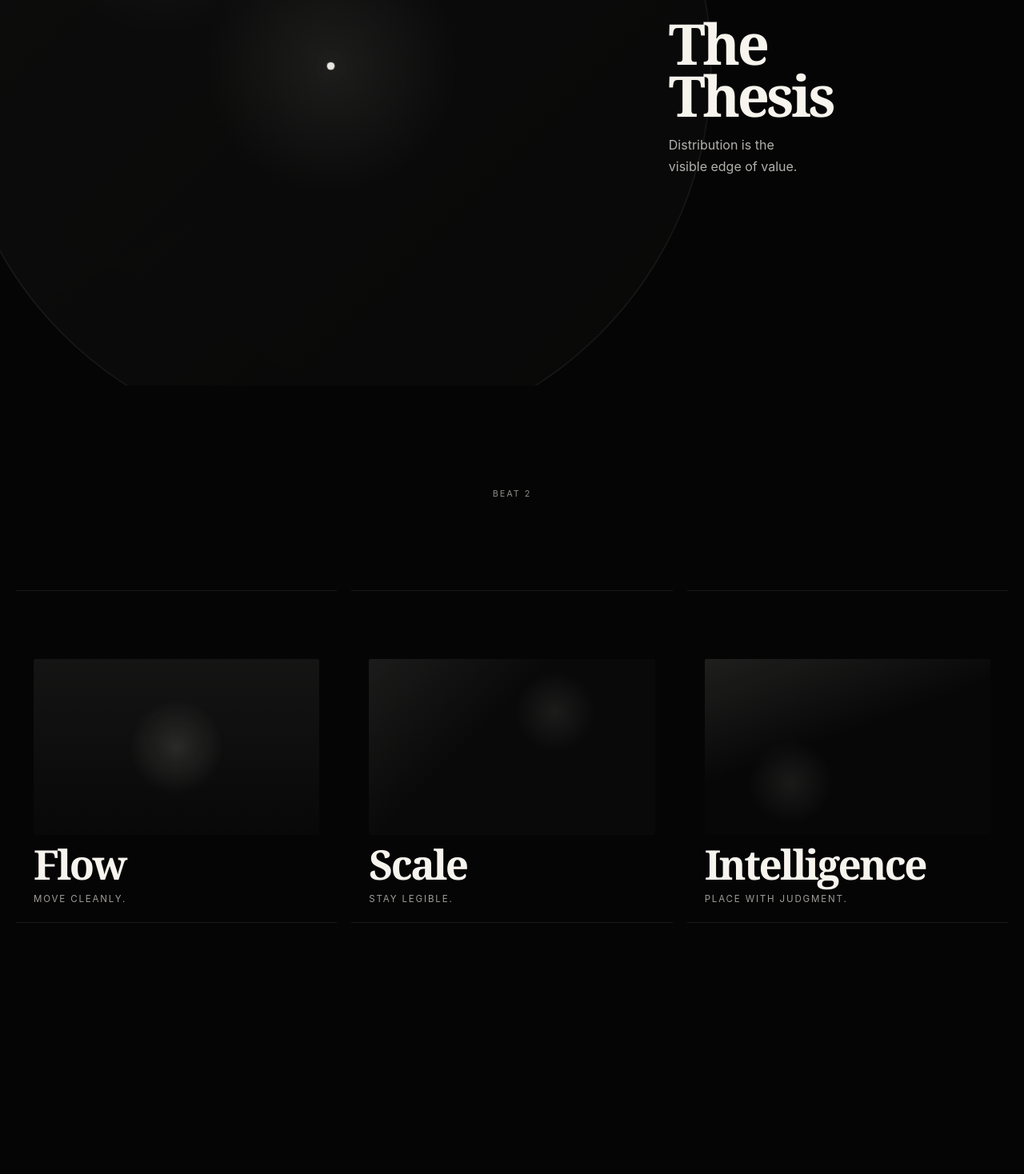
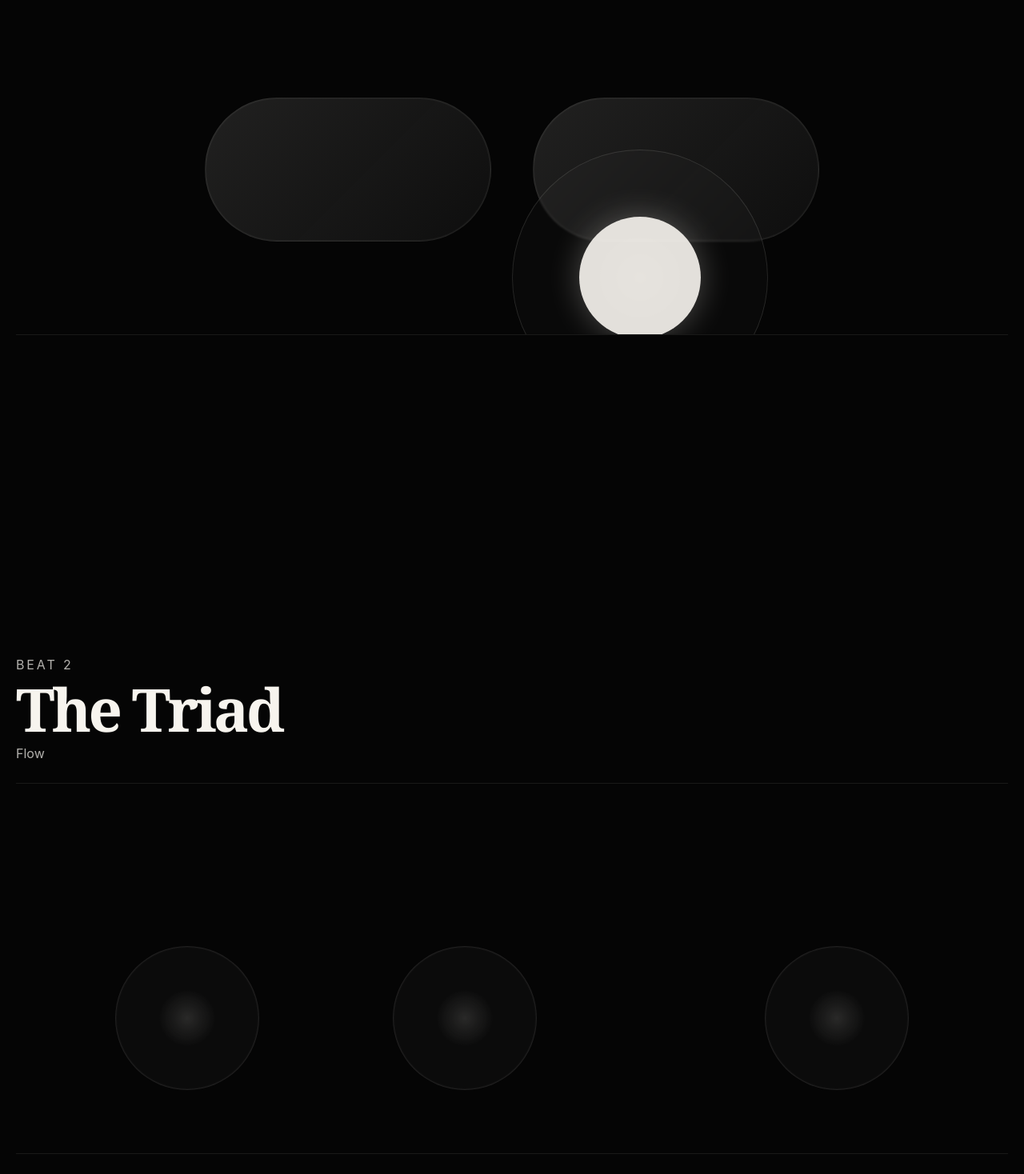
Before and after one commit to mcmr-git/mauri-hq-distribution-layer, a Next.js app: page / in a window 1280 px wide. Shown: the part 1118-2586 px from the top of the page at 80% size. Built offline with nearby package versions, Linux system fonts and the light colour scheme; a web font is replaced by a local one.

Commit message:
Morphic Beat 1 + Beat 2 animations with Framer Motion LayoutGroup

```diff
--- a/src/app/page.module.css
+++ b/src/app/page.module.css
@@ -53,20 +53,24 @@
 }
 
 .hero,
-.beatSection {
+.beatSection,
+.beatSectionShort {
   position: relative;
-  overflow: hidden;
   display: grid;
   place-items: center;
 }
 
 .hero {
   min-height: 100svh;
+  overflow: hidden;
 }
 
 .beatSection {
-  min-height: 100svh;
-  padding: 10svh 0;
+  min-height: 128svh;
+}
+
+.beatSectionShort {
+  min-height: 88svh;
 }
 
 .heroVisual {
@@ -171,168 +175,215 @@
   border: 1px solid rgba(247, 244, 238, 0.12);
 }
 
-.beatLabel {
-  margin-bottom: 18px;
-}
-
-.beatLayout {
+.beatSticky {
   width: min(1440px, calc(100vw - 40px));
   margin: 0 auto;
   display: grid;
-  grid-template-columns: 1.3fr 0.7fr;
-  gap: 28px;
-  align-items: center;
+  gap: 22px;
+  padding: 14svh 0 8svh;
+  align-self: start;
+  position: sticky;
+  top: 12svh;
 }
 
-.thesisMark {
-  position: relative;
-  min-height: 64svh;
+.beatMeta,
+.beatMetaCompact {
   display: grid;
-  place-items: center;
+  gap: 8px;
 }
 
-.thesisRing,
-.thesisCore {
-  position: absolute;
-  border-radius: 50%;
-}
-
-.thesisRing {
-  width: min(74vw, 880px);
-  height: min(74vw, 880px);
-  border: 1px solid rgba(247, 244, 238, 0.1);
-  background:
-    radial-gradient(circle at 50% 50%, rgba(247,244,238,0.08), transparent 24%),
-    radial-gradient(circle at 28% 30%, rgba(247,244,238,0.05), transparent 16%),
-    linear-gradient(135deg, rgba(247,244,238,0.04), rgba(247,244,238,0.015));
-}
-
-.thesisCore {
-  width: 9px;
-  height: 9px;
-  background: rgba(247, 244, 238, 0.94);
-  box-shadow: 0 0 40px rgba(247, 244, 238, 0.4);
-}
-
-.beatCopy {
-  justify-self: start;
-  max-width: 18ch;
-}
-
-.beatCopy h2,
-.bridgeBlock p,
-.entryLink {
+.beatMeta h2 {
   font-family: var(--serif);
+  font-size: clamp(2.6rem, 5.8vw, 5.6rem);
+  line-height: 0.92;
   letter-spacing: -0.05em;
 }
 
-.beatCopy h2 {
-  font-size: clamp(2.5rem, 5.5vw, 5.2rem);
-  line-height: 0.92;
-}
-
-.beatCopy p {
-  margin-top: 16px;
+.beatMeta p,
+.beatMetaCompact p {
+  max-width: 30ch;
   color: rgba(247, 244, 238, 0.72);
   font-size: clamp(1rem, 1.25vw, 1.08rem);
   line-height: 1.7;
 }
 
-.triadGrid {
-  width: min(1440px, calc(100vw - 40px));
-  margin: 0 auto;
-  display: grid;
-  grid-template-columns: repeat(3, minmax(0, 1fr));
-  gap: 18px;
-}
-
-.triadCard {
-  min-height: 52svh;
-  padding: 22px;
+.thesisScene,
+.triadScene {
+  position: relative;
+  min-height: min(58svh, 680px);
   border-top: 1px solid rgba(247, 244, 238, 0.08);
   border-bottom: 1px solid rgba(247, 244, 238, 0.08);
-  display: grid;
-  align-content: end;
-  gap: 12px;
-}
-
-.triadGlyph,
-.triadGlyphAlt,
-.triadGlyphThird {
-  height: 220px;
-  border-radius: 2px;
-  position: relative;
   overflow: hidden;
 }
 
-.triadGlyph {
-  background:
-    linear-gradient(180deg, rgba(247,244,238,0.05), transparent),
-    radial-gradient(circle at 50% 50%, rgba(247,244,238,0.12), transparent 28%),
-    #080808;
+.thesisLeft,
+.thesisRight,
+.thesisAnchor,
+.thesisLeftMerged,
+.thesisRightMerged,
+.thesisAnchorMerged,
+.triadAFlow,
+.triadBFlow,
+.triadCFlow,
+.triadAScale,
+.triadBScale,
+.triadCScale,
+.triadAIntel,
+.triadBIntel,
+.triadCIntel {
+  position: absolute;
+  border-radius: 999px;
+  transform-origin: center;
 }
 
-.triadGlyphAlt {
+.thesisLeft,
+.thesisRight,
+.thesisLeftMerged,
+.thesisRightMerged {
+  width: min(28vw, 360px);
+  height: min(16vw, 180px);
   background:
-    linear-gradient(135deg, rgba(247,244,238,0.08), transparent 40%),
-    radial-gradient(circle at 65% 30%, rgba(247,244,238,0.08), transparent 18%),
+    linear-gradient(135deg, rgba(247,244,238,0.1), rgba(247,244,238,0.02)),
     #090909;
+  border: 1px solid rgba(247, 244, 238, 0.08);
+  box-shadow: inset 0 0 0 1px rgba(247, 244, 238, 0.04);
 }
 
-.triadGlyphThird {
-  background:
-    linear-gradient(160deg, rgba(247,244,238,0.1), transparent 45%),
-    radial-gradient(circle at 30% 70%, rgba(247,244,238,0.08), transparent 18%),
-    #070707;
+.thesisLeft {
+  top: 24%;
+  left: 8%;
 }
 
-.triadCard h3 {
-  font-family: var(--serif);
-  font-size: clamp(2rem, 4vw, 3.8rem);
-  line-height: 0.96;
-  letter-spacing: -0.05em;
+.thesisRight {
+  top: 58%;
+  right: 8%;
 }
 
-.triadCard p {
-  color: rgba(247, 244, 238, 0.64);
-  font-size: 0.72rem;
-  letter-spacing: 0.16em;
-  text-transform: uppercase;
+.thesisLeftMerged {
+  top: 36%;
+  left: 19%;
 }
 
-.bridgeBlock {
-  width: min(1440px, calc(100vw - 40px));
-  margin: 0 auto;
-  display: grid;
-  gap: 16px;
-  justify-items: start;
+.thesisRightMerged {
+  top: 36%;
+  right: 19%;
 }
 
-.bridgeLine {
-  width: 100%;
-  height: 1px;
-  background: linear-gradient(90deg, transparent, rgba(247,244,238,0.22), transparent);
+.thesisAnchor,
+.thesisAnchorMerged {
+  width: min(26vw, 320px);
+  height: min(26vw, 320px);
+  left: 50%;
+  top: 50%;
+  transform: translate(-50%, -50%);
+  border: 1px solid rgba(247, 244, 238, 0.12);
+  background:
+    radial-gradient(circle at 50% 50%, rgba(247,244,238,0.15), transparent 28%),
+    rgba(247,244,238,0.02);
+  backdrop-filter: blur(1px);
 }
 
-.bridgeBlock p {
-  max-width: 16ch;
-  font-size: clamp(2.2rem, 4.6vw, 4.8rem);
-  line-height: 0.96;
-  color: var(--ink);
+.thesisAnchor::after,
+.thesisAnchorMerged::after {
+  content: '';
+  position: absolute;
+  inset: 26%;
+  border-radius: 50%;
+  background: rgba(247, 244, 238, 0.92);
+  filter: blur(0.2px);
+  box-shadow: 0 0 40px rgba(247, 244, 238, 0.28);
 }
 
-.entryBlock {
-  width: min(1440px, calc(100vw - 40px));
-  margin: 0 auto;
+.triadAFlow,
+.triadBFlow,
+.triadCFlow,
+.triadAScale,
+.triadBScale,
+.triadCScale,
+.triadAIntel,
+.triadBIntel,
+.triadCIntel {
+  width: min(18vw, 180px);
+  height: min(18vw, 180px);
+  background:
+    radial-gradient(circle at 50% 50%, rgba(247,244,238,0.15), transparent 28%),
+    rgba(247,244,238,0.03);
+  border: 1px solid rgba(247, 244, 238, 0.1);
+  box-shadow: inset 0 0 0 1px rgba(247, 244, 238, 0.03);
+}
+
+.triadAFlow {
+  left: 10%;
+  top: 44%;
+  transform: translateY(-50%);
+}
+
+.triadBFlow {
+  left: 38%;
+  top: 44%;
+  transform: translateY(-50%);
+}
+
+.triadCFlow {
+  right: 10%;
+  top: 44%;
+  transform: translateY(-50%);
+}
+
+.triadAScale {
+  left: 50%;
+  top: 18%;
+  transform: translateX(-50%);
+}
+
+.triadBScale {
+  left: 50%;
+  top: 50%;
+  transform: translate(-50%, -50%);
+  width: min(22vw, 240px);
+  height: min(22vw, 240px);
+}
+
+.triadCScale {
+  left: 50%;
+  top: 82%;
+  transform: translateX(-50%);
+}
+
+.triadAIntel {
+  left: 18%;
+  top: 22%;
+}
+
+.triadBIntel {
+  left: 50%;
+  top: 50%;
+  transform: translate(-50%, -50%);
+  width: min(14vw, 150px);
+  height: min(14vw, 150px);
+  background:
+    radial-gradient(circle at 50% 50%, rgba(247,244,238,0.34), transparent 26%),
+    rgba(247,244,238,0.04);
+}
+
+.triadCIntel {
+  right: 18%;
+  bottom: 22%;
+}
+
+.beatSectionShort .beatSticky {
+  padding-top: 10svh;
+}
+
+.entryPanel {
   display: grid;
   gap: 20px;
-  justify-items: start;
 }
 
 .entryVisual {
   position: relative;
   width: 100%;
-  min-height: 54svh;
+  min-height: 46svh;
   overflow: hidden;
   border-top: 1px solid rgba(247, 244, 238, 0.08);
   border-bottom: 1px solid rgba(247, 244, 238, 0.08);
@@ -361,30 +412,13 @@
   color: var(--ink);
   border-bottom: 1px solid rgba(247, 244, 238, 0.22);
   padding-bottom: 6px;
-}
-
-@media (max-width: 980px) {
-  .beatLayout,
-  .triadGrid {
-    grid-template-columns: 1fr;
-  }
-
-  .beatCopy {
-    max-width: 22ch;
-  }
-
-  .triadCard {
-    min-height: 38svh;
-  }
+  width: fit-content;
 }
 
 @media (max-width: 820px) {
   .topbar,
   .heroInner,
-  .beatLayout,
-  .triadGrid,
-  .bridgeBlock,
-  .entryBlock {
+  .beatSticky {
     width: min(100vw - 28px, 1440px);
   }
 
@@ -393,8 +427,40 @@
     font-size: clamp(4rem, 16vw, 6.6rem);
   }
 
-  .thesisRing {
+  .heroOrb {
     width: 120vw;
     height: 120vw;
   }
+
+  .thesisScene,
+  .triadScene {
+    min-height: 48svh;
+  }
+
+  .thesisLeft,
+  .thesisRight,
+  .thesisLeftMerged,
+  .thesisRightMerged {
+    width: 44vw;
+    height: 24vw;
+  }
+
+  .thesisAnchor,
+  .thesisAnchorMerged {
+    width: 42vw;
+    height: 42vw;
+  }
+
+  .triadAFlow,
+  .triadBFlow,
+  .triadCFlow,
+  .triadAScale,
+  .triadBScale,
+  .triadCScale,
+  .triadAIntel,
+  .triadBIntel,
+  .triadCIntel {
+    width: 24vw;
+    height: 24vw;
+  }
 }
--- a/src/app/page.tsx
+++ b/src/app/page.tsx
@@ -1,8 +1,8 @@
 'use client'
 
 import Link from 'next/link'
-import { motion, useScroll, useSpring, useTransform } from 'framer-motion'
-import { useRef } from 'react'
+import { LayoutGroup, motion, useMotionValueEvent, useScroll, useSpring, useTransform } from 'framer-motion'
+import { useRef, useState } from 'react'
 import styles from './page.module.css'
 
 function BeatMark({ label }: { label: string }) {
@@ -11,7 +11,25 @@ function BeatMark({ label }: { label: string }) {
 
 export default function HomePage() {
   const pageRef = useRef<HTMLElement | null>(null)
+  const thesisRef = useRef<HTMLElement | null>(null)
+  const triadRef = useRef<HTMLElement | null>(null)
+
   const { scrollYProgress } = useScroll({ target: pageRef, offset: ['start start', 'end end'] })
+  const { scrollYProgress: thesisProgress } = useScroll({ target: thesisRef, offset: ['start center', 'end center'] })
+  const { scrollYProgress: triadProgress } = useScroll({ target: triadRef, offset: ['start center', 'end center'] })
+
+  const [thesisStage, setThesisStage] = useState(0)
+  const [triadStage, setTriadStage] = useState(0)
+
+  useMotionValueEvent(thesisProgress, 'change', (latest) => {
+    setThesisStage(latest > 0.52 ? 1 : 0)
+  })
+
+  useMotionValueEvent(triadProgress, 'change', (latest) => {
+    if (latest < 0.34) setTriadStage(0)
+    else if (latest < 0.68) setTriadStage(1)
+    else setTriadStage(2)
+  })
 
   const heroScale = useSpring(useTransform(scrollYProgress, [0, 0.18], [1.08, 0.82]), {
     stiffness: 120,
@@ -25,16 +43,10 @@ export default function HomePage() {
   })
   const heroOpacity = useTransform(scrollYProgress, [0, 0.14, 0.22], [1, 0.88, 0.55])
 
-  const thesisScale = useTransform(scrollYProgress, [0.1, 0.38], [0.94, 1.08])
-  const thesisY = useTransform(scrollYProgress, [0.1, 0.38], [40, -40])
+  const thesisGlow = useTransform(thesisProgress, [0, 1], [0.75, 1])
+  const triadGlow = useTransform(triadProgress, [0, 1], [0.8, 1])
 
-  const triadFlow = useTransform(scrollYProgress, [0.34, 0.58], [0.18, 1])
-  const triadScale = useTransform(scrollYProgress, [0.38, 0.62], [0.18, 1])
-  const triadIntel = useTransform(scrollYProgress, [0.42, 0.66], [0.18, 1])
-
-  const bridgeOpacity = useTransform(scrollYProgress, [0.62, 0.78], [0.1, 1])
-  const entryY = useTransform(scrollYProgress, [0.72, 1], [100, 0])
-  const entryOpacity = useTransform(scrollYProgress, [0.72, 0.88, 1], [0.1, 0.75, 1])
+  const triadCaption = ['Flow', 'Scale', 'Intelligence'][triadStage]
 
   return (
     <main ref={pageRef} className={styles.page}>
@@ -49,7 +61,7 @@ export default function HomePage() {
       <section className={styles.hero}>
         <motion.div className={styles.heroVisual} aria-hidden="true" style={{ y: heroY }}>
           <div className={styles.signalField} />
-          <motion.div className={styles.heroOrb} style={{ scale: heroScale }} />
+          <motion.div className={styles.heroOrb} style={{ scale: heroScale, opacity: heroOpacity }} />
           <div className={styles.nodeA} />
           <div className={styles.nodeB} />
           <div className={styles.nodeC} />
@@ -70,52 +82,96 @@ export default function HomePage() {
         </div>
       </section>
 
-      <section className={styles.beatSection}>
+      <section ref={thesisRef} className={styles.beatSection}>
+        <div className={styles.beatSticky}>
+          <div className={styles.beatMeta}>
             <BeatMark label="Beat 1" />
-        <div className={styles.beatLayout}>
-          <motion.div className={styles.thesisMark} style={{ scale: thesisScale, y: thesisY }} aria-hidden="true">
-            <div className={styles.thesisRing} />
-            <div className={styles.thesisCore} />
-          </motion.div>
-          <div className={styles.beatCopy}>
             <h2>The Thesis</h2>
-            <p>Distribution is the visible edge of value.</p>
+            <p>Identity and infrastructure, one anchor.</p>
+          </div>
+
+          <LayoutGroup id="thesis-morph">
+            <div className={styles.thesisScene}>
+              <motion.div
+                layoutId="thesis-left"
+                className={thesisStage ? styles.thesisLeftMerged : styles.thesisLeft}
+                style={{ opacity: thesisGlow }}
+              />
+              <motion.div
+                layoutId="thesis-right"
+                className={thesisStage ? styles.thesisRightMerged : styles.thesisRight}
+                style={{ opacity: thesisGlow }}
+              />
+              <motion.div
+                layoutId="thesis-anchor"
+                className={thesisStage ? styles.thesisAnchorMerged : styles.thesisAnchor}
+                style={{ scale: thesisStage ? 1 : 0.82, opacity: thesisGlow }}
+              />
+            </div>
+          </LayoutGroup>
+        </div>
+      </section>
+
+      <section ref={triadRef} className={styles.beatSection}>
+        <div className={styles.beatSticky}>
+          <div className={styles.beatMeta}>
+            <BeatMark label="Beat 2" />
+            <h2>The Triad</h2>
+            <p>{triadCaption}</p>
+          </div>
+
+          <LayoutGroup id="triad-morph">
+            <div className={styles.triadScene}>
+              <motion.div
+                layoutId="triad-a"
+                className={
+                  triadStage === 0
+                    ? styles.triadAFlow
+                    : triadStage === 1
+                      ? styles.triadAScale
+                      : styles.triadAIntel
+                }
+                style={{ opacity: triadGlow }}
+              />
+              <motion.div
+                layoutId="triad-b"
+                className={
+                  triadStage === 0
+                    ? styles.triadBFlow
+                    : triadStage === 1
+                      ? styles.triadBScale
+                      : styles.triadBIntel
+                }
+                style={{ opacity: triadGlow }}
+              />
+              <motion.div
+                layoutId="triad-c"
+                className={
+                  triadStage === 0
+                    ? styles.triadCFlow
+                    : triadStage === 1
+                      ? styles.triadCScale
+                      : styles.triadCIntel
+                }
+                style={{ opacity: triadGlow }}
+              />
+            </div>
+          </LayoutGroup>
+        </div>
+      </section>
+
+      <section className={styles.beatSectionShort}>
+        <div className={styles.beatSticky}>
+          <div className={styles.beatMetaCompact}>
+            <BeatMark label="Beat 3" />
+            <p>Distribution and consumer AI turn selection into value.</p>
           </div>
         </div>
       </section>
 
-      <section className={styles.beatSection}>
-        <BeatMark label="Beat 2" />
-        <div className={styles.triadGrid}>
-          <motion.div className={styles.triadCard} style={{ opacity: triadFlow }}>
-            <div className={styles.triadGlyph} />
-            <h3>Flow</h3>
-            <p>Move cleanly.</p>
-          </motion.div>
-          <motion.div className={styles.triadCard} style={{ opacity: triadScale }}>
-            <div className={styles.triadGlyphAlt} />
-            <h3>Scale</h3>
-            <p>Stay legible.</p>
-          </motion.div>
-          <motion.div className={styles.triadCard} style={{ opacity: triadIntel }}>
-            <div className={styles.triadGlyphThird} />
-            <h3>Intelligence</h3>
-            <p>Place with judgment.</p>
-          </motion.div>
-        </div>
-      </section>
-
-      <section className={styles.beatSection}>
-        <BeatMark label="Beat 3" />
-        <motion.div className={styles.bridgeBlock} style={{ opacity: bridgeOpacity }}>
-          <div className={styles.bridgeLine} />
-          <p>Distribution and consumer AI turn selection into value.</p>
-        </motion.div>
-      </section>
-
-      <section className={styles.beatSection}>
-        <BeatMark label="Beat 4" />
-        <motion.div className={styles.entryBlock} style={{ y: entryY, opacity: entryOpacity }}>
+      <section className={styles.beatSectionShort}>
+        <div className={styles.beatSticky}>
+          <div className={styles.entryPanel}>
             <div className={styles.entryVisual} aria-hidden="true">
               <div className={styles.entryGlow} />
               <div className={styles.entryPath} />
@@ -123,7 +179,8 @@ export default function HomePage() {
             <Link className={styles.entryLink} href="/distribution">
               Enter Distribution
             </Link>
-        </motion.div>
+          </div>
+        </div>
       </section>
     </main>
   )
```
Lines whose indentation alone changed are shown as unchanged.
